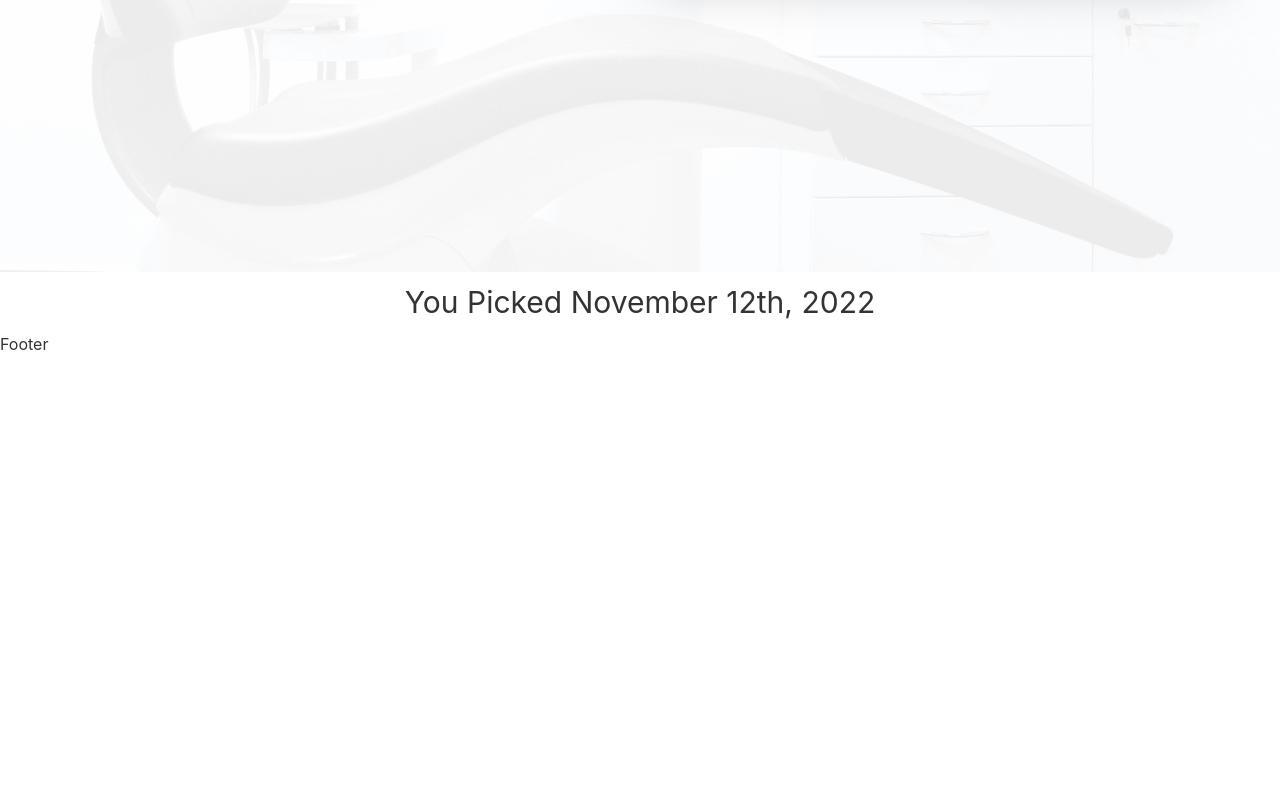
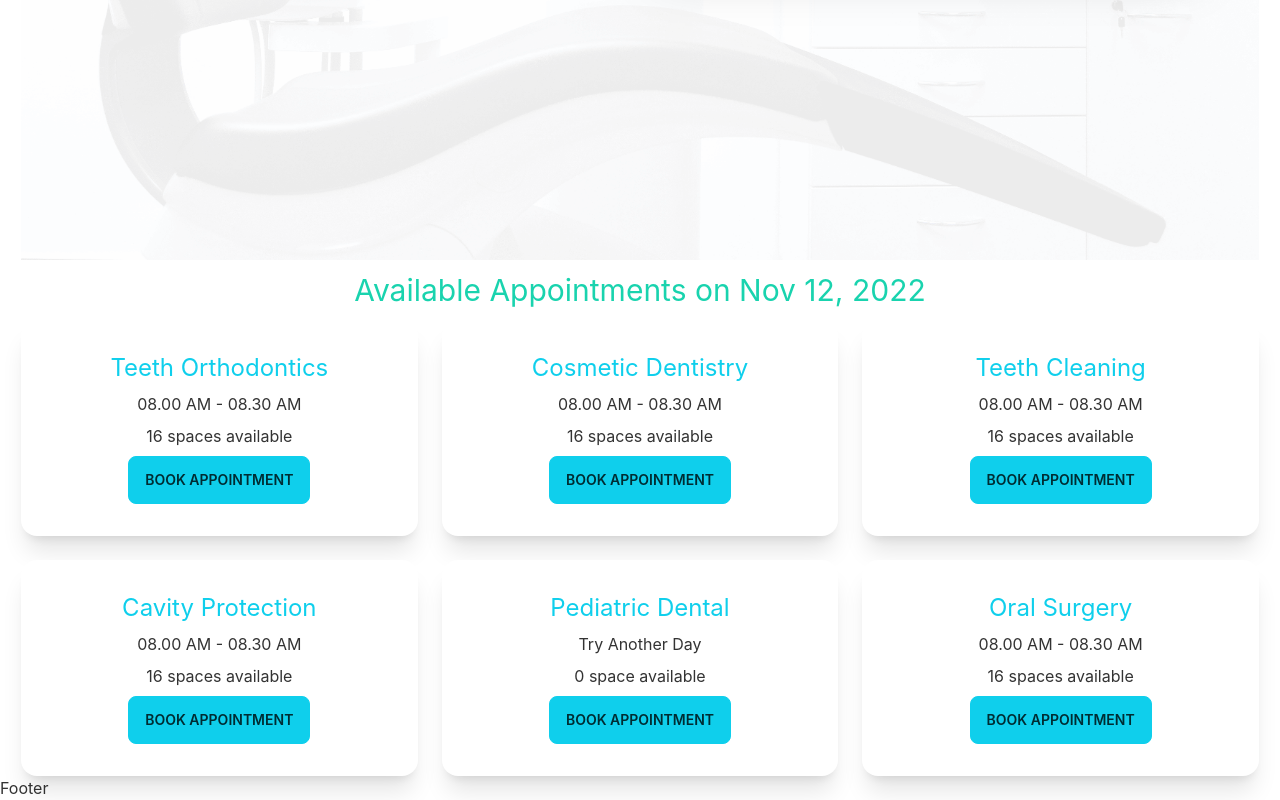
Before and after one commit to developer-munir/doctors-portal-client, a React (Create React App) app: page /apoinment in a window 1280 px wide. Shown: the part 667-1467 px from the top of the page. Before the commit the page ends 1023 px from the top, so only its background shows below. Built offline with nearby package versions, Linux system fonts and the light colour scheme.

Commit message:
open apoinment modal

```diff
--- /dev/null
+++ b/public/services.json
@@ -0,0 +1,117 @@
+[
+  {
+    "_id": 1,
+    "name": "Teeth Orthodontics",
+    "slots": [
+      "08.00 AM - 08.30 AM",
+      "08.30 AM - 09.00 AM",
+      "09.00 AM - 9.30 AM",
+      "09.30 AM - 10.00 AM",
+      "10.00 AM - 10.30 AM",
+      "10.30 AM - 11.00 AM",
+      "11.00 AM - 11.30 AM",
+      "11.30 AM - 12.00 AM",
+      "1.00 PM - 1.30 PM",
+      "1.30 PM - 2.00 PM",
+      "2.00 PM - 2.30 PM",
+      "2.30 PM - 3.00 PM",
+      "3.00 PM - 3.30 PM",
+      "3.30 PM - 4.00 PM",
+      "4.00 PM - 4.30 PM",
+      "4.30 PM - 5.00 PM"
+    ]
+  },
+  {
+    "_id": 2,
+    "name": "Cosmetic Dentistry",
+    "slots": [
+      "08.00 AM - 08.30 AM",
+      "08.30 AM - 09.00 AM",
+      "09.00 AM - 9.30 AM",
+      "09.30 AM - 10.00 AM",
+      "10.00 AM - 10.30 AM",
+      "10.30 AM - 11.00 AM",
+      "11.00 AM - 11.30 AM",
+      "11.30 AM - 12.00 AM",
+      "1.00 PM - 1.30 PM",
+      "1.30 PM - 2.00 PM",
+      "2.00 PM - 2.30 PM",
+      "2.30 PM - 3.00 PM",
+      "3.00 PM - 3.30 PM",
+      "3.30 PM - 4.00 PM",
+      "4.00 PM - 4.30 PM",
+      "4.30 PM - 5.00 PM"
+    ]
+  },
+  {
+    "_id": 3,
+    "name": "Teeth Cleaning",
+    "slots": [
+      "08.00 AM - 08.30 AM",
+      "08.30 AM - 09.00 AM",
+      "09.00 AM - 9.30 AM",
+      "09.30 AM - 10.00 AM",
+      "10.00 AM - 10.30 AM",
+      "10.30 AM - 11.00 AM",
+      "11.00 AM - 11.30 AM",
+      "11.30 AM - 12.00 AM",
+      "1.00 PM - 1.30 PM",
+      "1.30 PM - 2.00 PM",
+      "2.00 PM - 2.30 PM",
+      "2.30 PM - 3.00 PM",
+      "3.00 PM - 3.30 PM",
+      "3.30 PM - 4.00 PM",
+      "4.00 PM - 4.30 PM",
+      "4.30 PM - 5.00 PM"
+    ]
+  },
+  {
+    "_id": 4,
+    "name": "Cavity Protection",
+    "slots": [
+      "08.00 AM - 08.30 AM",
+      "08.30 AM - 09.00 AM",
+      "09.00 AM - 9.30 AM",
+      "09.30 AM - 10.00 AM",
+      "10.00 AM - 10.30 AM",
+      "10.30 AM - 11.00 AM",
+      "11.00 AM - 11.30 AM",
+      "11.30 AM - 12.00 AM",
+      "1.00 PM - 1.30 PM",
+      "1.30 PM - 2.00 PM",
+      "2.00 PM - 2.30 PM",
+      "2.30 PM - 3.00 PM",
+      "3.00 PM - 3.30 PM",
+      "3.30 PM - 4.00 PM",
+      "4.00 PM - 4.30 PM",
+      "4.30 PM - 5.00 PM"
+    ]
+  },
+  {
+    "_id": 5,
+    "name": "Pediatric Dental",
+    "slots": []
+  },
+  {
+    "_id": 6,
+    "name": "Oral Surgery",
+    "slots": [
+      "08.00 AM - 08.30 AM",
+      "08.30 AM - 09.00 AM",
+      "09.00 AM - 9.30 AM",
+      "09.30 AM - 10.00 AM",
+      "10.00 AM - 10.30 AM",
+      "10.30 AM - 11.00 AM",
+      "11.00 AM - 11.30 AM",
+      "11.30 AM - 12.00 AM",
+      "1.00 PM - 1.30 PM",
+      "1.30 PM - 2.00 PM",
+      "2.00 PM - 2.30 PM",
+      "2.30 PM - 3.00 PM",
+      "3.00 PM - 3.30 PM",
+      "3.30 PM - 4.00 PM",
+      "4.00 PM - 4.30 PM",
+      "4.30 PM - 5.00 PM"
+    ]
+  }
+]
--- a/src/pages/Apoinment/Apoinment/Apoinment.jsx
+++ b/src/pages/Apoinment/Apoinment/Apoinment.jsx
@@ -1,15 +1,22 @@
 import React, { useState } from 'react';
 import ApoinmentHeader from '../ApoinmentHeader/ApoinmentHeader';
-import { format } from "date-fns";
+import AvailableApoinment from '../AvailableApoinment/AvailableApoinment';
+import BookingModal from '../BookingModal/BookingModal';
 const Apoinment = () => {
     const [selectedDate, setSelectedDate] = useState(new Date());
+    const [booking, setBooking] = useState({});
+    // console.log(booking)
     return (
-      <div>
+      <div className="mx-[21px]">
         <ApoinmentHeader
           setSelectedDate={setSelectedDate}
           selectedDate={selectedDate}
         ></ApoinmentHeader>
-        <p className='text-center text-3xl my-3'>You Picked {format(selectedDate, "PPP")}</p>
+        <AvailableApoinment
+          selectedDate={selectedDate}
+          setBooking={setBooking}
+        ></AvailableApoinment>
+        {booking && <BookingModal booking={booking}></BookingModal>}
       </div>
     );
 };
--- a/src/pages/Apoinment/ApoinmentHeader/ApoinmentHeader.jsx
+++ b/src/pages/Apoinment/ApoinmentHeader/ApoinmentHeader.jsx
@@ -12,7 +12,7 @@
       >
         <div className="hero-content flex-col lg:flex-row-reverse md:mt-52 md:mb-72">
           <div className="lg:w-1/2">
-            <img src={chair} className="rounded-lg shadow-2xl w-full" alt="" />
+            <img src={chair} className="rounded-lg shadow-2xl" alt="" />
           </div>
           <div className="lg:w-1/2 mt-16 lg:mt-0">
             <DayPicker
--- /dev/null
+++ b/src/pages/Apoinment/ApoinmentSlote/ApoinmentSlote.jsx
@@ -0,0 +1,24 @@
+import React from "react";
+
+const ApoinmentSlote = ({ apoinment, setBooking }) => {
+  // console.log(apoinment);
+    const { slots, name } = apoinment;
+  return (
+    <div className="card w-full bg-base-100 shadow-xl">
+      <div className="card-body text-center">
+        <h2 className="text-center text-2xl text-primary">{name}</h2>
+        <p>{slots.length > 0 ? slots[0] : "Try Another Day"}</p>
+        <p>
+          {slots.length} {slots.length > 1 ? "spaces" : "space"} available
+        </p>
+        <div className="card-actions justify-center">
+          <label htmlFor="booking-modal" className="btn btn-primary" onClick={()=> setBooking(apoinment)}>
+            Book Appointment
+          </label>
+        </div>
+      </div>
+    </div>
+  );
+};
+
+export default ApoinmentSlote;
--- /dev/null
+++ b/src/pages/Apoinment/AvailableApoinment/AvailableApoinment.jsx
@@ -0,0 +1,32 @@
+import React, { useEffect, useState } from 'react';
+
+import { format } from "date-fns";
+import ApoinmentSlote from '../ApoinmentSlote/ApoinmentSlote';
+
+const AvailableApoinment = ({ selectedDate, setBooking }) => {
+  const [apoinmentSlote, setApoinmentSlote] = useState([]);
+  useEffect(() => {
+    fetch("services.json")
+      .then((res) => res.json())
+      .then((data) => setApoinmentSlote(data))
+      .catch((error) => console.log(error));
+  }, []);
+  return (
+    <div>
+      <p className="text-center text-3xl my-3 text-secondary">
+        Available Appointments on {format(selectedDate, "PP")}
+      </p>
+      <div className="grid grid-cols-1 md:grid-cols-2 lg:grid-cols-3 gap-6">
+        {apoinmentSlote?.map((apoinment) => (
+          <ApoinmentSlote
+            apoinment={apoinment}
+            key={apoinment._id}
+            setBooking={setBooking}
+          ></ApoinmentSlote>
+        ))}
+      </div>
+    </div>
+  );
+};
+
+export default AvailableApoinment;
--- /dev/null
+++ b/src/pages/Apoinment/BookingModal/BookingModal.jsx
@@ -0,0 +1,29 @@
+import React from 'react';
+
+const BookingModal = ({ booking }) => {
+    console.log(booking)
+  return (
+    <div>
+      <input type="checkbox" id="booking-modal" className="modal-toggle" />
+      <div className="modal">
+        <div className="modal-box relative">
+          <label
+            htmlFor="booking-modal"
+            className="btn btn-sm btn-circle absolute right-2 top-2"
+          >
+            ✕
+          </label>
+          <h3 className="text-lg font-bold">
+            {booking?.name}
+          </h3>
+          <p className="py-4">
+            You've been selected for a chance to get one year of subscription to
+            use Wikipedia for free!
+          </p>
+        </div>
+      </div>
+    </div>
+  );
+};
+
+export default BookingModal;
```
